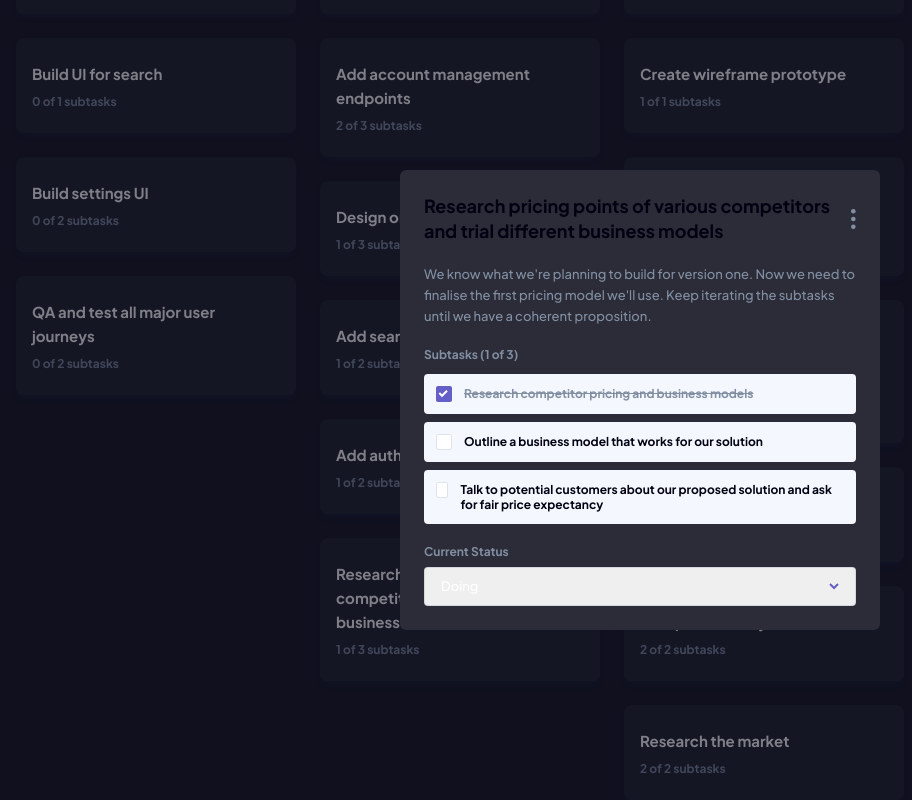
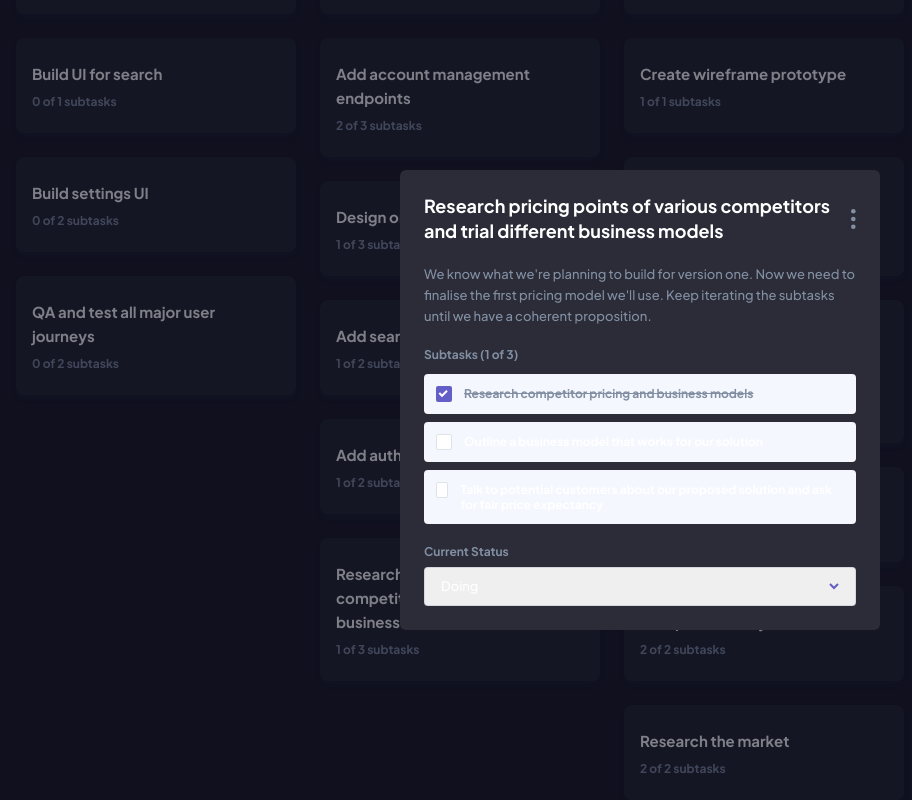
Before and after one commit to PedroEnciso/kanban-app, a React (Vite) app: page / in a window 1280 px wide. Both pictures are taken after a click on the item 460 px from the left and 834 px from the top of the page. Shown: the part 225-1025 px from the top of the page, without its empty margins (0-912 px from the left). Built offline with nearby package versions, Linux system fonts and the light colour scheme.

Commit message:
inherit text color

```diff
--- a/src/components/UI/Typography/HeadingL.jsx
+++ b/src/components/UI/Typography/HeadingL.jsx
@@ -1,11 +1,7 @@
 import React from "react";
 
 function HeadingL({ children }) {
-  return (
-    <span className="font-bold text-black text-lg leading-[1.28]">
-      {children}
-    </span>
-  );
+  return <span className="font-bold text-lg leading-[1.28]">{children}</span>;
 }
 
 export default HeadingL;
```
